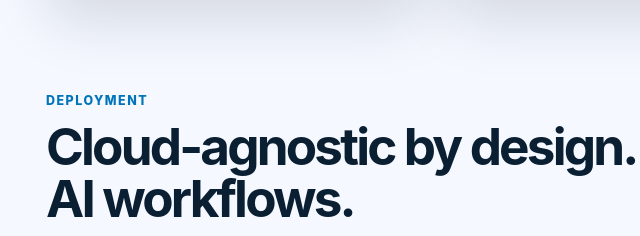
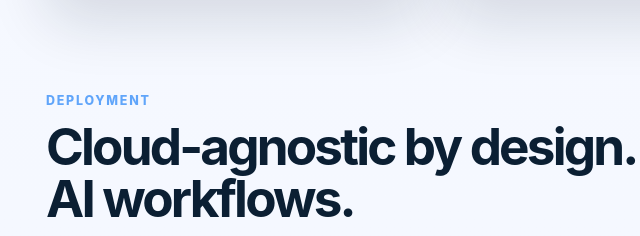
Before and after one commit to DigiTrans-App/digitrans-landing-page, a plain HTML site: page index.html in a window 1280 px wide. Shown: the part 3893-4129 px from the top of the page, 4-644 px from the left. Drawn offline with Linux system fonts and the light colour scheme.

Commit message:
Update styles.css

```diff
--- a/styles.css
+++ b/styles.css
@@ -612,3 +612,11 @@ textarea:focus {
   margin-top: 1.25rem;
   margin-bottom: 0;
 }
+/* Match Deployment label styling with section eyebrow labels */
+#aws .eyebrow {
+  color: #60a5fa;
+  font-size: 0.78rem;
+  font-weight: 800;
+  letter-spacing: 0.14em;
+  text-transform: uppercase;
+}
```
